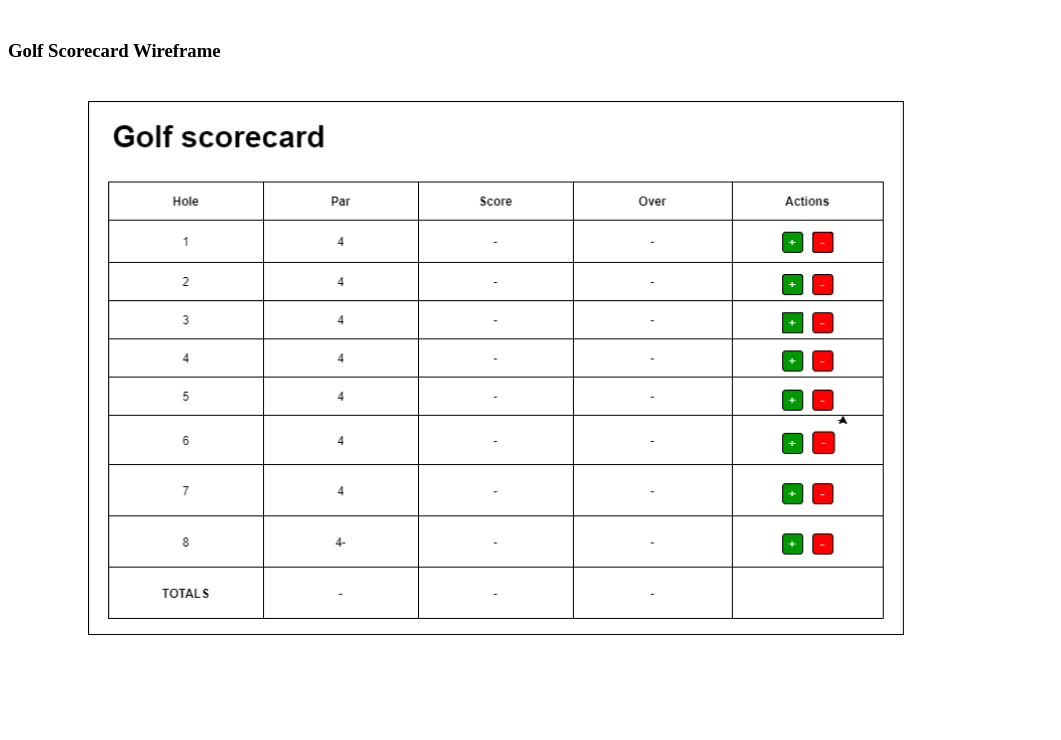
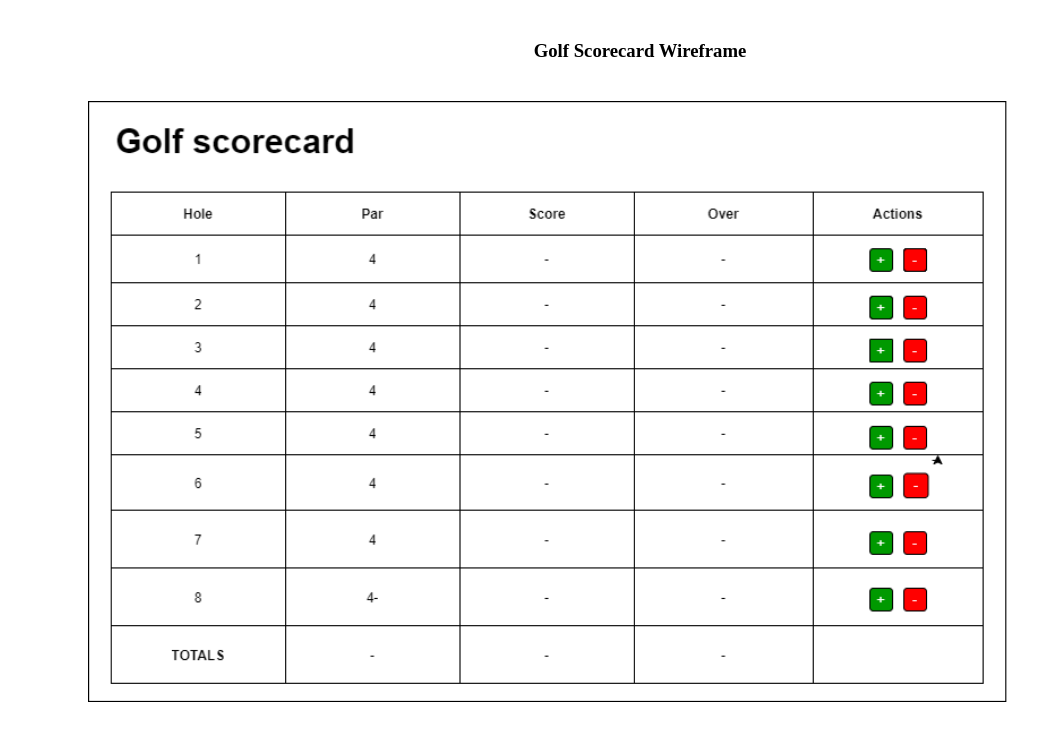
Before and after one commit to iZeroKim/farwa, a plain HTML site: page assignments/assignment03.html in a window 1280 px wide. Shown: the whole page, without its empty margins (0-1061 px from the left). Drawn offline with Linux system fonts and the light colour scheme.

Commit message:
Update assignment03.html

```diff
--- a/assignments/assignment03.html
+++ b/assignments/assignment03.html
@@ -17,12 +17,12 @@
         img {
             margin-top: 20px;
             margin-left: 80px;
-            width: 80%;
+            width: 90%;
             height: 40%;
         }
 
         h3 {
-
+            text-align: center;
             margin-top: 40px;
         }
     </style>
```
